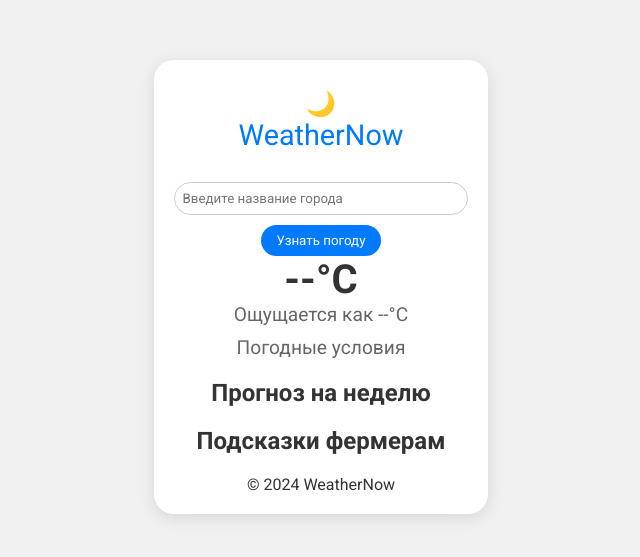
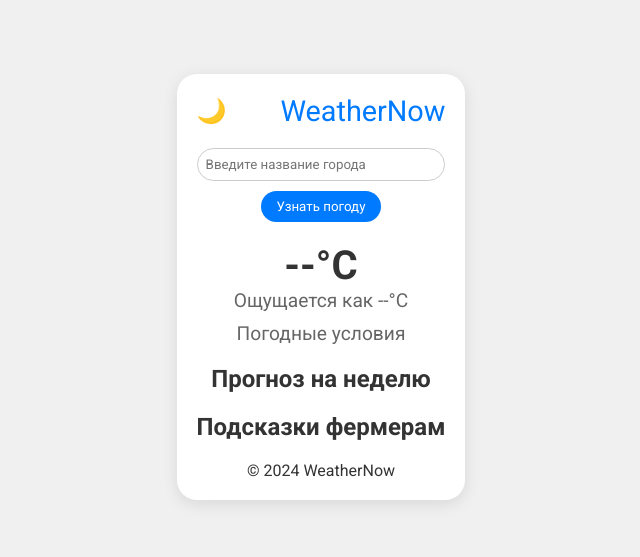
Before and after one commit to ALIHANVU/weather-app, a plain HTML site: page index.html in a window 1280 px wide. Shown: the part 113-670 px from the top of the page, without its empty margins (319-959 px from the left). Drawn offline with Linux system fonts and the light colour scheme.

Commit message:
Update styles.css

```diff
--- a/styles.css
+++ b/styles.css
@@ -25,22 +25,40 @@ body {
 }
 
 header {
+    display: flex;
+    justify-content: space-between;
+    align-items: center;
     margin-bottom: 20px;
-    display: flex;
-    flex-direction: column;
-    align-items: center;
 }
 
 h1 {
     font-size: 1.8em;
     font-weight: 500;
     color: #007aff;
-    margin-bottom: 10px;
+}
+
+button#themeToggle {
+    background: none;
+    border: none;
+    font-size: 1.5em;
+    cursor: pointer;
+    transition: transform 0.3s;
+}
+
+button#themeToggle:hover {
+    transform: scale(1.2);
+}
+
+.input-container {
+    display: flex;
+    flex-direction: column;
+    align-items: center;
+    gap: 10px;
+    margin-bottom: 20px;
 }
 
 input#cityInput {
     padding: 8px;
-    margin-bottom: 10px;
     border-radius: 20px;
     border: 1px solid #ccc;
     width: 100%;
@@ -64,19 +82,6 @@ button#getWeatherBtn {
 
 button#getWeatherBtn:hover {
     background-color: #005bb5;
-}
-
-button#themeToggle {
-    margin-top: 10px;
-    background: none;
-    border: none;
-    font-size: 1.5em;
-    cursor: pointer;
-    transition: transform 0.3s;
-}
-
-button#themeToggle:hover {
-    transform: scale(1.2);
 }
 
 .current-weather {
```
